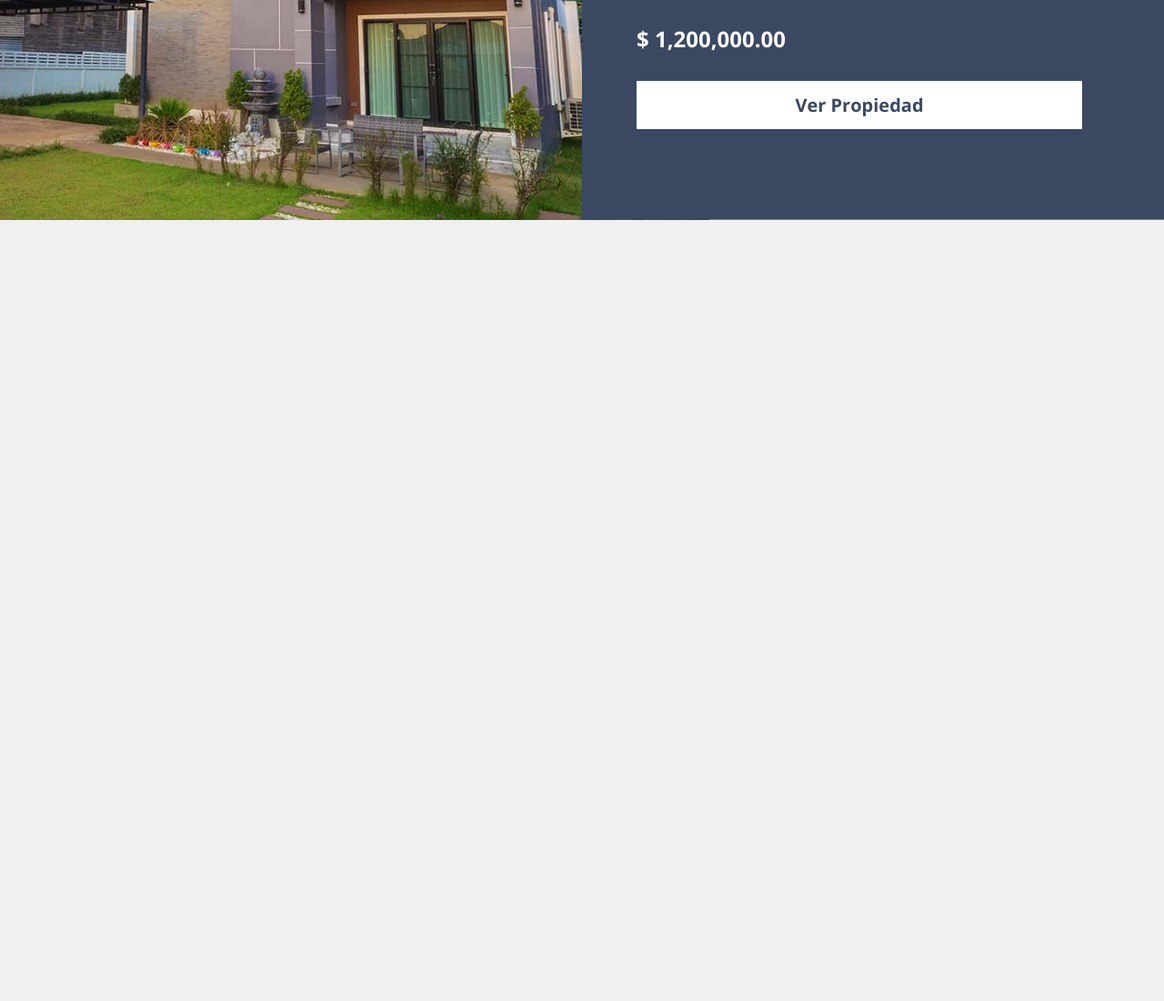
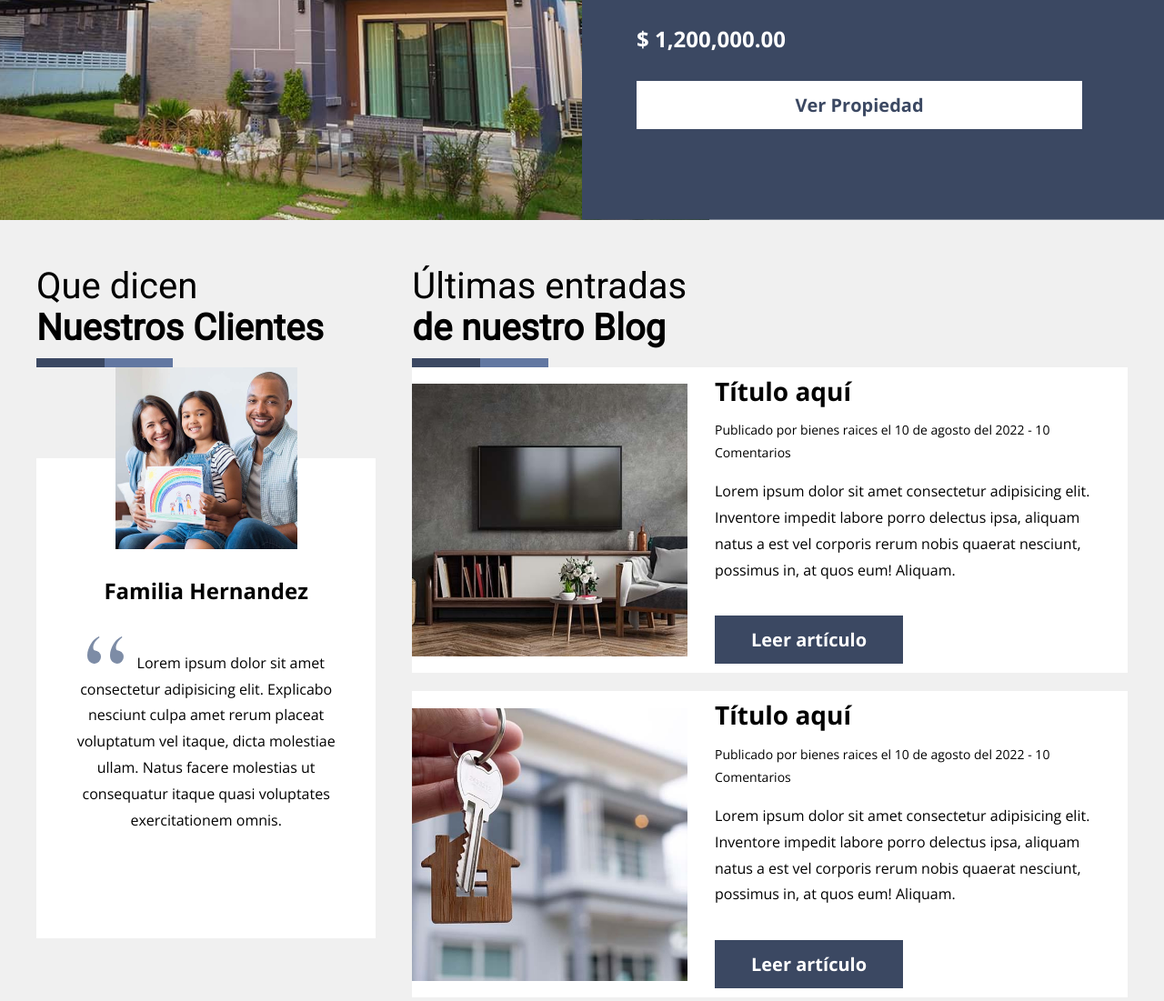
Before and after one commit to erickestradapj/sass-website-real-state, a website: page src/index.html in a window 1280 px wide. Shown: the part 2358-3459 px from the top of the page at 91% size. Before the commit the page ends 2600 px from the top, so only its background shows below. Drawn offline with nearby package versions, Linux system fonts and the light colour scheme.

Commit message:
testimonials-blog added

```diff
--- a/src/assets/scss/base/_mixins.scss
+++ b/src/assets/scss/base/_mixins.scss
@@ -83,11 +83,15 @@
    background-size: 10rem;
 }
 
-@mixin heading {
+@mixin heading($break: false) {
    font-weight: 400;
 
    span {
       font-weight: 700;
+
+      @if $break {
+         display: block;
+      }
    }
 
    &::after {
--- a/src/assets/scss/ui/content/_index.scss
+++ b/src/assets/scss/ui/content/_index.scss
@@ -1,2 +1,3 @@
 @forward 'properties';
 @forward 'featured';
+@forward 'testimonial-blog';
--- /dev/null
+++ b/src/assets/scss/ui/content/_testimonial-blog.scss
@@ -0,0 +1,92 @@
+@use 'base/variables' as v;
+@use 'base/mixins' as m;
+
+.testimonials-blog {
+   margin-top: 5rem;
+
+   &__blog {
+      grid-column: 2/4;
+   }
+
+   &__heading {
+      @include m.heading(true);
+   }
+
+   @include m.desktop {
+      @include m.grid(3, 4rem);
+   }
+}
+
+.testimonial {
+   text-align: center;
+
+   &__image {
+      width: 20rem;
+      margin: 0 auto;
+   }
+
+   &__content {
+      background-color: v.$white;
+      margin-top: -10rem;
+      padding: 10rem 2rem;
+   }
+
+   &__name {
+      font-size: 2.4rem;
+      font-weight: 700;
+   }
+
+   &__text {
+      &::before {
+         content: '';
+         background-image: url(../img/quote.svg);
+         background-repeat: no-repeat;
+         background-position: center;
+         margin-right: 1rem;
+         display: inline-block;
+         width: 4rem;
+         height: 4rem;
+      }
+   }
+}
+
+.entry {
+   background-color: v.$white;
+   margin-bottom: 2rem;
+
+   &__content {
+      padding: 1rem;
+   }
+
+   &__image {
+      height: 30rem;
+      object-fit: cover;
+      width: 100%;
+   }
+
+   &__meta {
+      font-size: 1.4rem;
+   }
+
+   &__link {
+      @include m.button(v.$primary, v.$white);
+      display: block;
+   }
+
+   @include m.tablet {
+      align-items: center;
+      @include m.grid(5, 2rem);
+
+      &__image-container {
+         grid-column: 1/3;
+      }
+
+      &__content {
+         grid-column: 3/6;
+      }
+
+      &__link {
+         display: inline-block;
+      }
+   }
+}
--- a/src/index.html
+++ b/src/index.html
@@ -187,5 +187,86 @@
             </div>
          </div>
       </section>
+
+      <!-- ============================== TESTIMONIALS AND BLOG ============================== -->
+      <div class="testimonials-blog container">
+         <!-- ===== Testimonials ===== -->
+         <section class="testimonials-blog__testimonials">
+            <h2 class="testimonials-blog__heading">Que dicen<span>Nuestros Clientes</span></h2>
+            <div class="testimonial">
+               <img class="testimonial__image" src="../build/img/testimonial.jpg" alt="testimonial image" />
+               <div class="testimonial__content">
+                  <p class="testimonial__name">Familia Hernandez</p>
+                  <p class="testimonial__text">
+                     Lorem ipsum dolor sit amet consectetur adipisicing elit. Explicabo nesciunt culpa amet
+                     rerum placeat voluptatum vel itaque, dicta molestiae ullam. Natus facere molestias ut
+                     consequatur itaque quasi voluptates exercitationem omnis.
+                  </p>
+               </div>
+            </div>
+         </section>
+
+         <!-- ===== Blog ===== -->
+         <section class="testimonials-blog__blog">
+            <h2 class="testimonials-blog__heading">Últimas entradas<span>de nuestro Blog</span></h2>
+
+            <!-- ===== Entry ===== -->
+            <div class="entry">
+               <div class="entry__image-container">
+                  <img class="entry__image" src="../build/img/blog_1.jpg" alt="blog image" />
+               </div>
+               <div class="entry__content">
+                  <h3 class="entry__name">Título aquí</h3>
+                  <p class="entry__meta">
+                     Publicado por bienes raices el 10 de agosto del 2022 - 10 Comentarios
+                  </p>
+                  <p class="entry__text">
+                     Lorem ipsum dolor sit amet consectetur adipisicing elit. Inventore impedit labore porro
+                     delectus ipsa, aliquam natus a est vel corporis rerum nobis quaerat nesciunt, possimus
+                     in, at quos eum! Aliquam.
+                  </p>
+                  <a class="entry__link" href="#">Leer artículo</a>
+               </div>
+            </div>
+
+            <!-- ===== Entry ===== -->
+            <div class="entry">
+               <div class="entry__image-container">
+                  <img class="entry__image" src="../build/img/blog_2.jpg" alt="blog image" />
+               </div>
+               <div class="entry__content">
+                  <h3 class="entry__name">Título aquí</h3>
+                  <p class="entry__meta">
+                     Publicado por bienes raices el 10 de agosto del 2022 - 10 Comentarios
+                  </p>
+                  <p class="entry__text">
+                     Lorem ipsum dolor sit amet consectetur adipisicing elit. Inventore impedit labore porro
+                     delectus ipsa, aliquam natus a est vel corporis rerum nobis quaerat nesciunt, possimus
+                     in, at quos eum! Aliquam.
+                  </p>
+                  <a class="entry__link" href="#">Leer artículo</a>
+               </div>
+            </div>
+
+            <!-- ===== Entry ===== -->
+            <div class="entry">
+               <div class="entry__image-container">
+                  <img class="entry__image" src="../build/img/blog_3.jpg" alt="blog image" />
+               </div>
+               <div class="entry__content">
+                  <h3 class="entry__name">Título aquí</h3>
+                  <p class="entry__meta">
+                     Publicado por bienes raices el 10 de agosto del 2022 - 10 Comentarios
+                  </p>
+                  <p class="entry__text">
+                     Lorem ipsum dolor sit amet consectetur adipisicing elit. Inventore impedit labore porro
+                     delectus ipsa, aliquam natus a est vel corporis rerum nobis quaerat nesciunt, possimus
+                     in, at quos eum! Aliquam.
+                  </p>
+                  <a class="entry__link" href="#">Leer artículo</a>
+               </div>
+            </div>
+         </section>
+      </div>
    </body>
 </html>
```
Also changed, not shown: build/css/styles.css, 1 other file.
